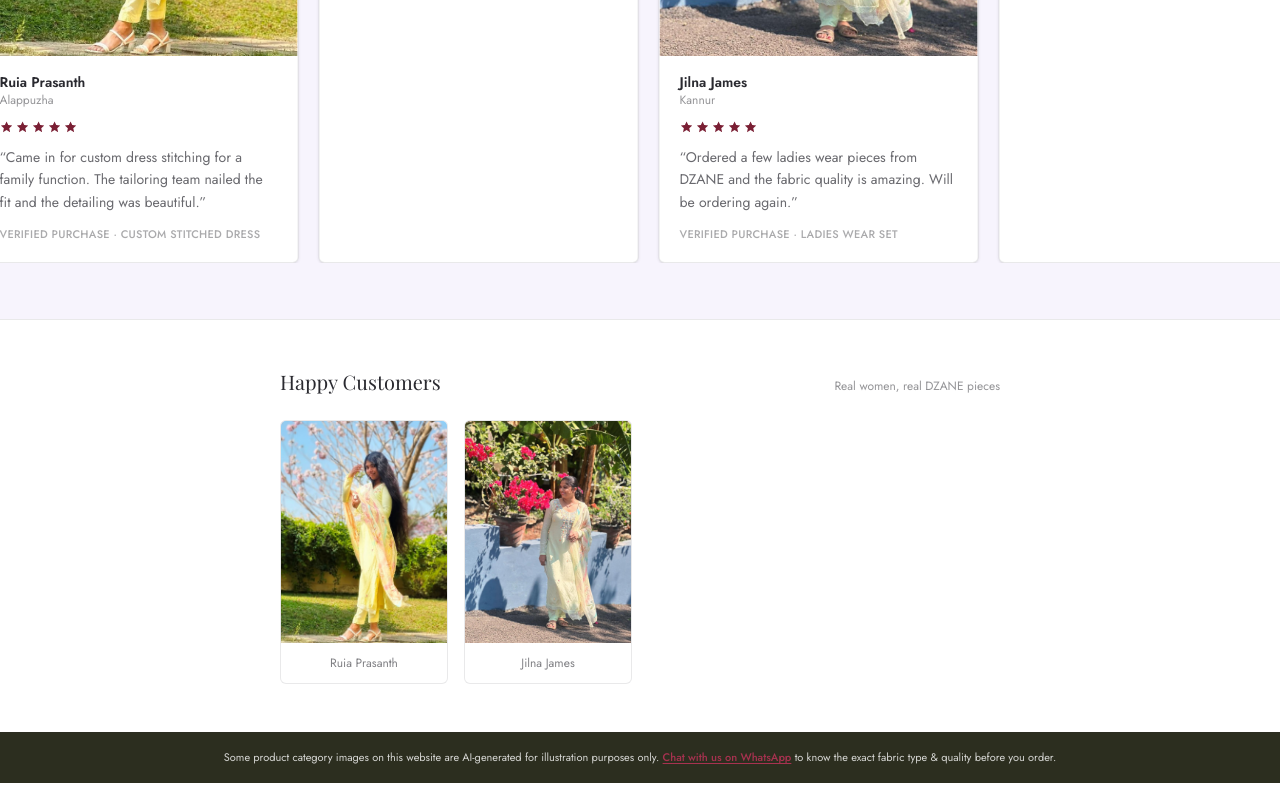
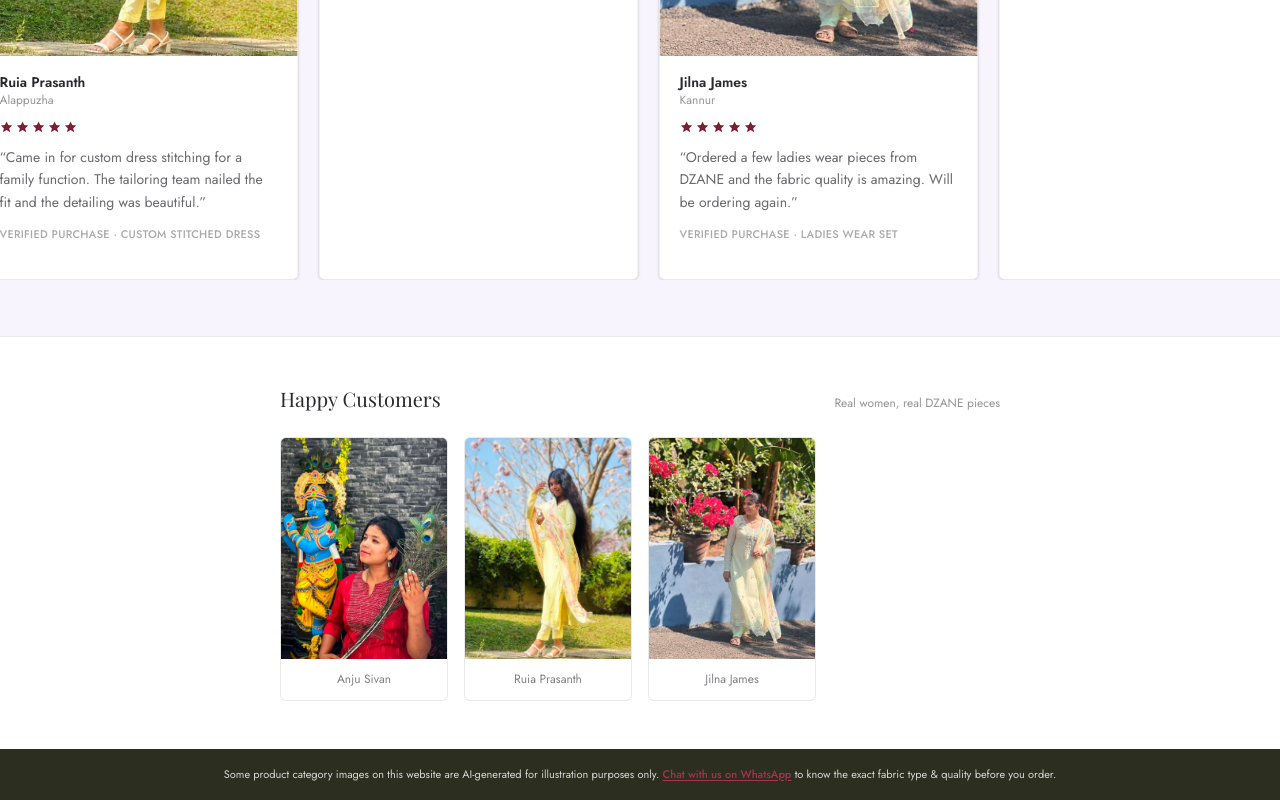
Before and after one commit to peakpoint2037/Dzane, a Next.js app: page / in a window 1280 px wide. Shown: the part 3983-4783 px from the top of the page. Built offline with nearby package versions, Linux system fonts and the light colour scheme; a web font is replaced by a local one.

Commit message:
Add Anju Sivan's customer photo to reviews and Happy Customers

```diff
--- a/src/data/reviews.ts
+++ b/src/data/reviews.ts
@@ -15,6 +15,7 @@ export const reviews: Review[] = [
     product: "Custom Stitched Churidar",
     comment:
       "Got my churidar custom stitched here and the fit was perfect on the first try. Loved the finishing on the dupatta.",
+    photo: "/images/review-anju-sivan.jpg",
   },
   {
     name: "Ruia Prasanth",
```
Also changed, not shown: public/images/review-anju-sivan.jpg (added).
